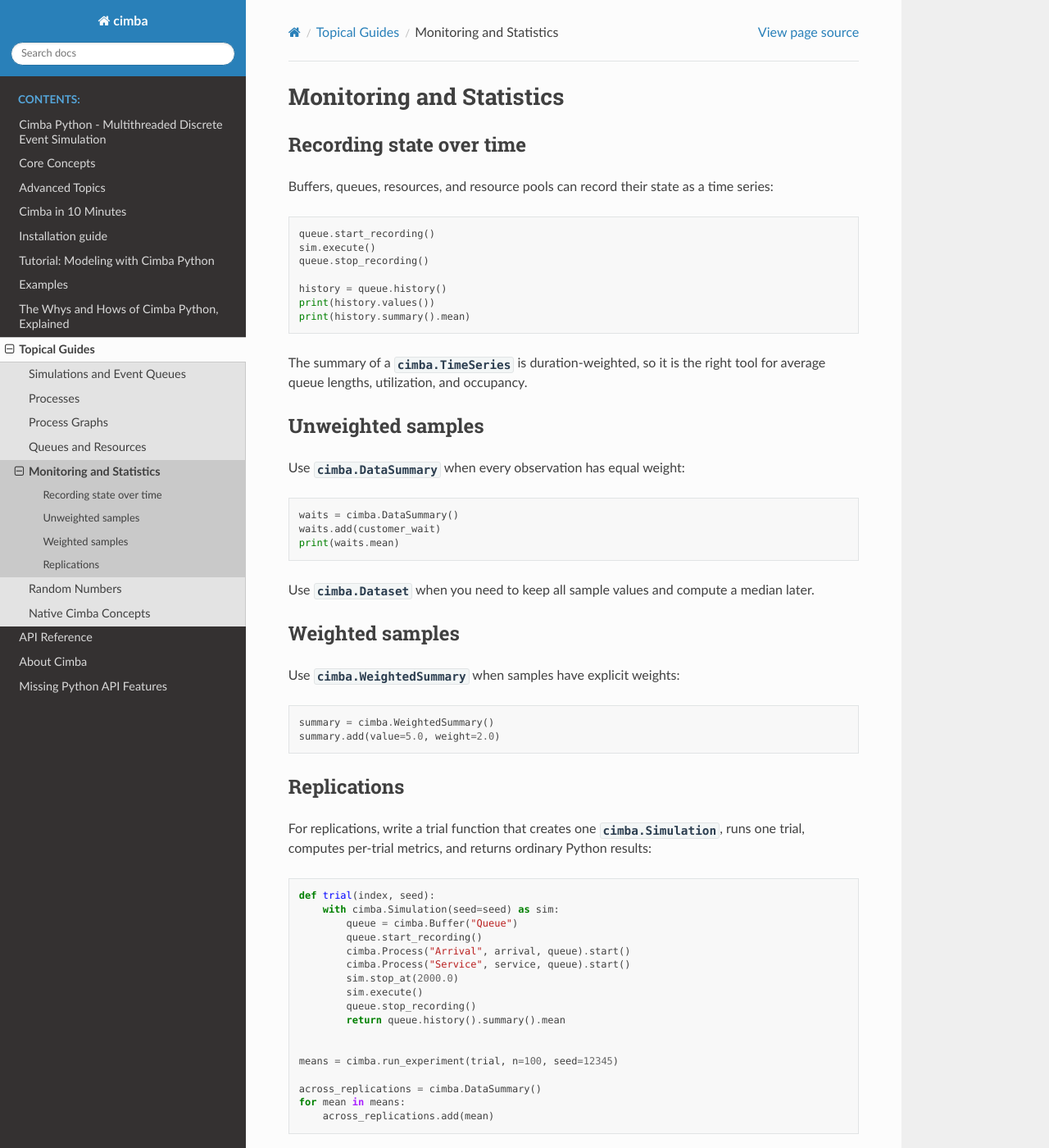
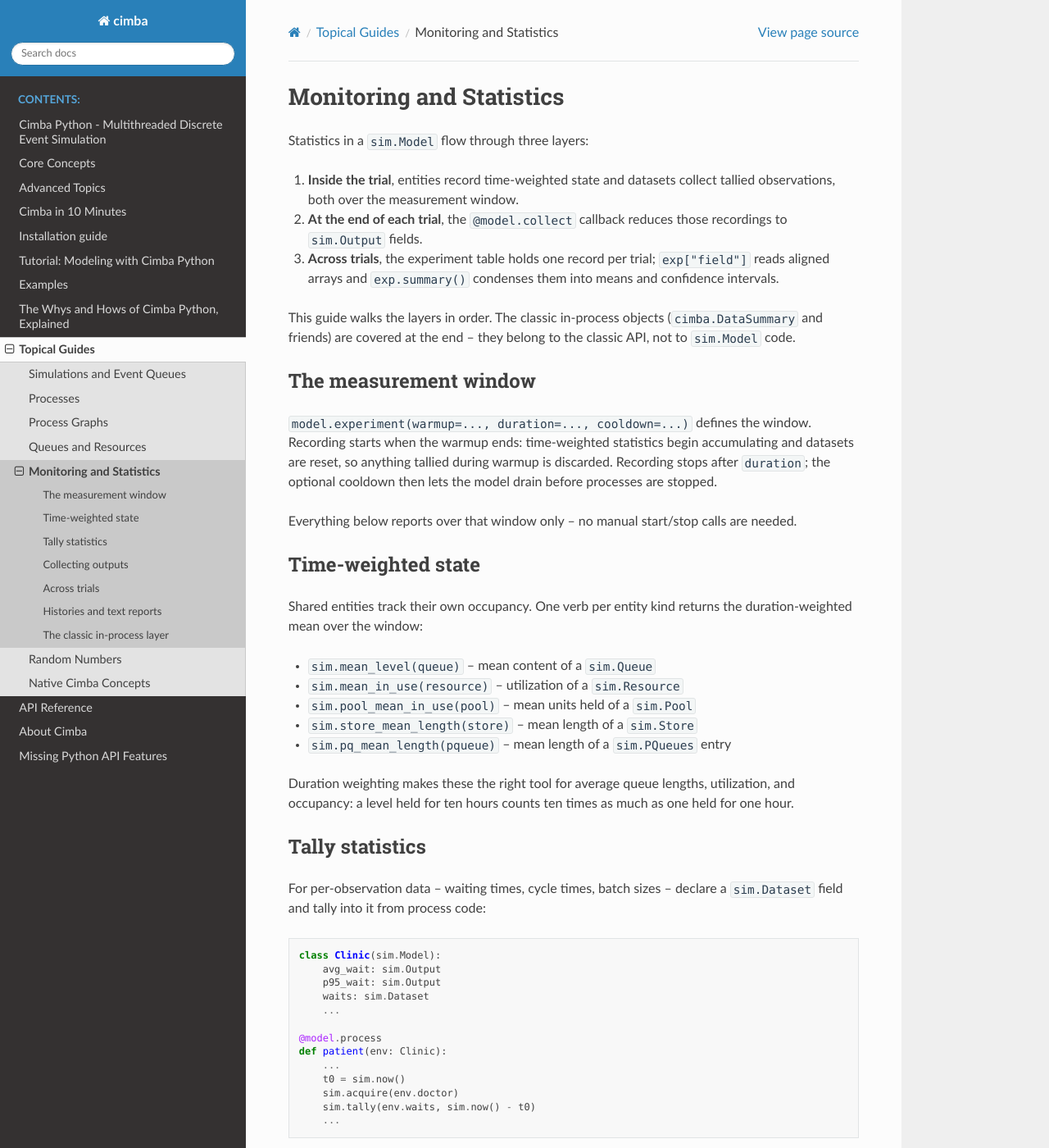
Before and after one commit to FBarrca/cimba_python, a Sphinx documentation site: the page built from docs/topical_guides/monitoring.rst, in a window 1280 px wide and 1400 px high. Shown: the whole window at 82% size. Built offline with Sphinx 7.4.7 and the Read the Docs theme 3.1.0, drawn with Linux system fonts in a browser that asks for light colours; some of the changed text lies outside the part shown.

Commit message:
Enhance monitoring documentation with detailed statistics collection and reporting
This update expands the monitoring guide to clarify the three layers of statistics in a `sim.Model`, detailing how to record time-weighted state, collect outputs, and analyze results across trials. It introduces new code examples for tracking occupancy and utilizing datasets for per-observation data, along with methods for generating text reports and handling histories. The documentation now provides comprehensive insights into the measurement window, tally statistics, and the classic in-process layer, improving user understanding of the simulation framework.

```diff
--- a/docs/topical_guides/monitoring.rst
+++ b/docs/topical_guides/monitoring.rst
@@ -1,81 +1,159 @@
 Monitoring and Statistics
 =========================
 
-Recording state over time
--------------------------
+Statistics in a ``sim.Model`` flow through three layers:
 
-Buffers, queues, resources, and resource pools can record their state as a
-time series:
+1. **Inside the trial**, entities record time-weighted state and datasets
+   collect tallied observations, both over the measurement window.
+2. **At the end of each trial**, the ``@model.collect`` callback reduces
+   those recordings to ``sim.Output`` fields.
+3. **Across trials**, the experiment table holds one record per trial;
+   ``exp["field"]`` reads aligned arrays and ``exp.summary()`` condenses
+   them into means and confidence intervals.
+
+This guide walks the layers in order. The classic in-process objects
+(``cimba.DataSummary`` and friends) are covered at the end -- they belong to
+the classic API, not to ``sim.Model`` code.
+
+The measurement window
+----------------------
+
+``model.experiment(warmup=..., duration=..., cooldown=...)`` defines the
+window. Recording starts when the warmup ends: time-weighted statistics
+begin accumulating and datasets are reset, so anything tallied during warmup
+is discarded. Recording stops after ``duration``; the optional cooldown then
+lets the model drain before processes are stopped.
+
+Everything below reports over that window only -- no manual start/stop calls
+are needed.
+
+Time-weighted state
+-------------------
+
+Shared entities track their own occupancy. One verb per entity kind returns
+the duration-weighted mean over the window:
+
+* ``sim.mean_level(queue)`` -- mean content of a ``sim.Queue``
+* ``sim.mean_in_use(resource)`` -- utilization of a ``sim.Resource``
+* ``sim.pool_mean_in_use(pool)`` -- mean units held of a ``sim.Pool``
+* ``sim.store_mean_length(store)`` -- mean length of a ``sim.Store``
+* ``sim.pq_mean_length(pqueue)`` -- mean length of a ``sim.PQueues`` entry
+
+Duration weighting makes these the right tool for average queue lengths,
+utilization, and occupancy: a level held for ten hours counts ten times as
+much as one held for one hour.
+
+Tally statistics
+----------------
+
+For per-observation data -- waiting times, cycle times, batch sizes --
+declare a ``sim.Dataset`` field and tally into it from process code:
 
 .. code-block:: python
 
-   queue.start_recording()
-   sim.execute()
-   queue.stop_recording()
+   class Clinic(sim.Model):
+       avg_wait: sim.Output
+       p95_wait: sim.Output
+       waits: sim.Dataset
+       ...
 
-   history = queue.history()
-   print(history.values())
-   print(history.summary().mean)
+   @model.process
+   def patient(env: Clinic):
+       ...
+       t0 = sim.now()
+       sim.acquire(env.doctor)
+       sim.tally(env.waits, sim.now() - t0)
+       ...
 
-The summary of a :class:`cimba.TimeSeries` is duration-weighted, so it is the
-right tool for average queue lengths, utilization, and occupancy.
+A dataset keeps every value, so both moment and order statistics are
+available: ``sim.dataset_mean()``, ``sim.dataset_count()``,
+``sim.dataset_min()``, ``sim.dataset_max()``, ``sim.dataset_std()``,
+``sim.dataset_median()``, and ``sim.dataset_quantile(dataset, q)``.
 
-Unweighted samples
+The median and quantile getters sort a copy of the data, so call them once
+per trial rather than per observation -- the collector is the natural place.
+
+Collecting outputs
 ------------------
 
-Use :class:`cimba.DataSummary` when every observation has equal weight:
+``@model.collect`` runs once per trial, after the window closes and before
+entities are torn down. It reads the recordings and writes ``sim.Output``
+fields:
 
 .. code-block:: python
 
-   waits = cimba.DataSummary()
-   waits.add(customer_wait)
-   print(waits.mean)
+   @model.collect
+   def stats(env: Clinic):
+       env.avg_wait = sim.dataset_mean(env.waits)
+       env.p95_wait = sim.dataset_quantile(env.waits, 0.95)
+       env.doctor_util = sim.mean_in_use(env.doctor)
 
-Use :class:`cimba.Dataset` when you need to keep all sample values and compute a
-median later.
+Entities are destroyed when the trial function returns, so anything worth
+keeping must land in an output here (or be written to a file with the report
+verbs below).
 
-Weighted samples
-----------------
+Across trials
+-------------
 
-Use :class:`cimba.WeightedSummary` when samples have explicit weights:
+After ``exp.run()``, each output is a per-trial array aligned with the
+parameter columns, and ``exp.summary()`` reduces the table to one record per
+design point with means and Student-t confidence half-widths:
 
 .. code-block:: python
 
-   summary = cimba.WeightedSummary()
-   summary.add(value=5.0, weight=2.0)
+   exp = model.experiment(arrival_rate=[0.7, 0.8, 0.9],
+                          replications=20, duration=10_000.0, seed=42)
+   exp.run()
+   for row in exp.summary("p95_wait"):
+       print(f"rate={row['arrival_rate']:.1f}: "
+             f"p95 wait {row['p95_wait']:.2f} +- {row['p95_wait_hw']:.2f}")
 
-Replications
-------------
+See :doc:`../concepts/experiments_results` for the full experiment
+lifecycle, failure handling, and summary options.
 
-For replications, write a trial function that creates one
-:class:`cimba.Simulation`, runs one trial, computes per-trial metrics, and
-returns ordinary Python results:
+Histories and text reports
+--------------------------
+
+For inspection beyond a mean, every recorded entity keeps a native time
+series of its state over the window. ``sim.queue_history()``,
+``sim.resource_history()``, ``sim.pool_history()``, ``sim.store_history()``,
+and ``sim.pq_history()`` return a handle accepted by the ``timeseries_*``
+getters: ``count``, ``min``, ``max``, and the duration-weighted ``mean``,
+``std``, and ``median``, typically called from the collector:
 
 .. code-block:: python
 
-   def trial(index, seed):
-       with cimba.Simulation(seed=seed) as sim:
-           queue = cimba.Buffer("Queue")
-           queue.start_recording()
-           cimba.Process("Arrival", arrival, queue).start()
-           cimba.Process("Service", service, queue).start()
-           sim.stop_at(2000.0)
-           sim.execute()
-           queue.stop_recording()
-           return queue.history().summary().mean
+   @model.collect
+   def stats(env: Clinic):
+       h = sim.queue_history(env.waiting_room)
+       env.median_queue = sim.timeseries_median(h)
 
+Datasets and histories can also render text reports from inside compiled
+code: ``sim.queue_report()``, ``sim.dataset_fivenum()``,
+``sim.dataset_histogram()``, ``sim.timeseries_histogram()``,
+``sim.dataset_correlogram()``, and their siblings print to stdout, and each
+has a ``*_file()`` variant that appends to a path handle created with
+``sim.log_text("waits.txt")``. These are diagnostic tools: with parallel
+trials the stdout variants interleave, so print from single-replication
+runs, or write per-trial files.
 
-   means = cimba.run_experiment(trial, n=100, seed=12345)
+The classic in-process layer
+----------------------------
 
-   across_replications = cimba.DataSummary()
-   for mean in means:
-       across_replications.add(mean)
+The objects in this section belong to the classic API
+(:class:`cimba.Simulation` and Python callback processes) and to offline
+analysis. They are not usable inside ``sim.Model`` process bodies, which
+compile to machine code.
 
-The default ``backend="process"`` is recommended for Python simulations. It
-requires return values that can be pickled, so return floats, tuples, or
-dictionaries instead of native Cimba statistics objects.
+* :class:`cimba.DataSummary` -- running summary of equally weighted samples.
+* :class:`cimba.WeightedSummary` -- samples with explicit weights.
+* :class:`cimba.Dataset` -- keeps all values for medians and quantiles.
+* :class:`cimba.TimeSeries` -- a recorded state history.
 
-Use ``backend="thread"`` when a trial needs to return native in-process objects
-such as :class:`cimba.TimeSeries`, :class:`cimba.DataSummary`, or
-:class:`cimba.WeightedSummary`. The thread backend only parallelizes on
-free-threaded Python builds; on GIL-enabled interpreters it runs serially.
+``cimba.reporting`` builds on them with ``summarize()``, ``five_number()``,
+``histogram()``, ``correlogram()``, and matplotlib helpers such as
+``plot_history()`` -- see :doc:`../api_reference/reporting`. In classic
+models, recording is manual (``queue.start_recording()`` /
+``queue.stop_recording()``), and replications run through
+``cimba.run_experiment(trial, n=..., seed=...)`` with a trial function that
+returns plain Python values.
```
